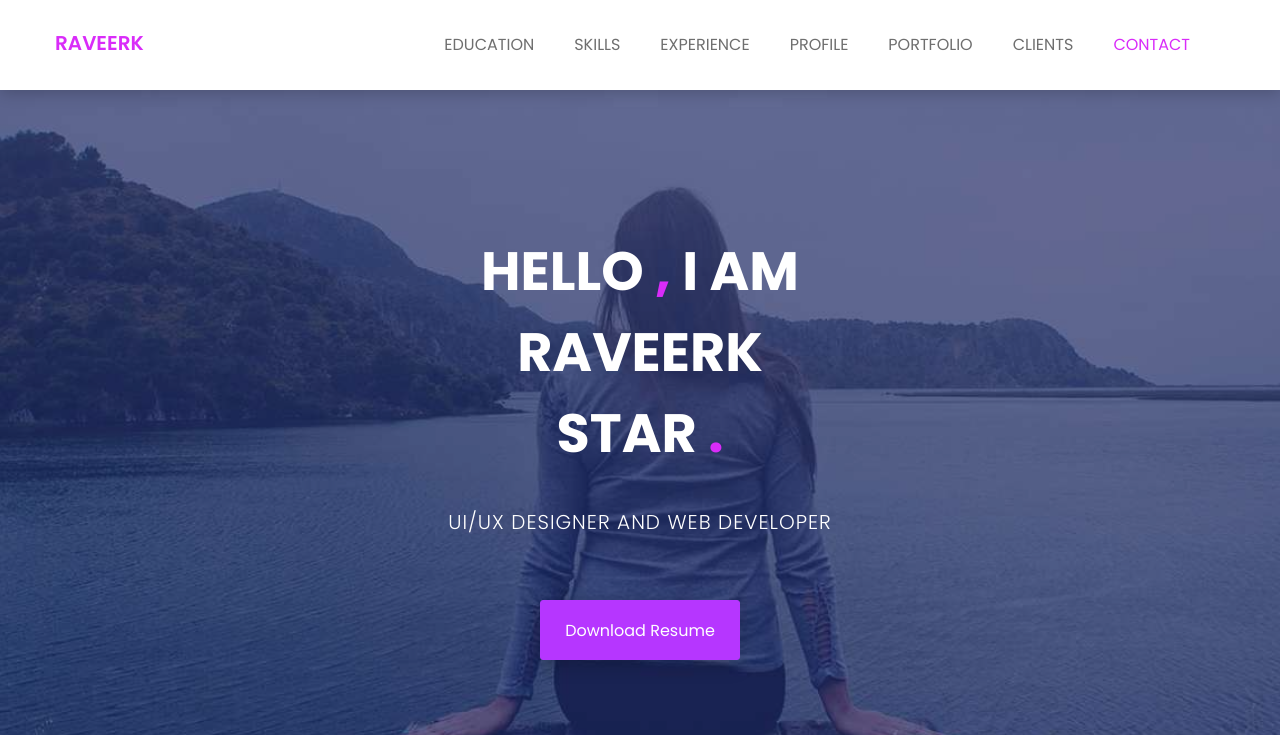
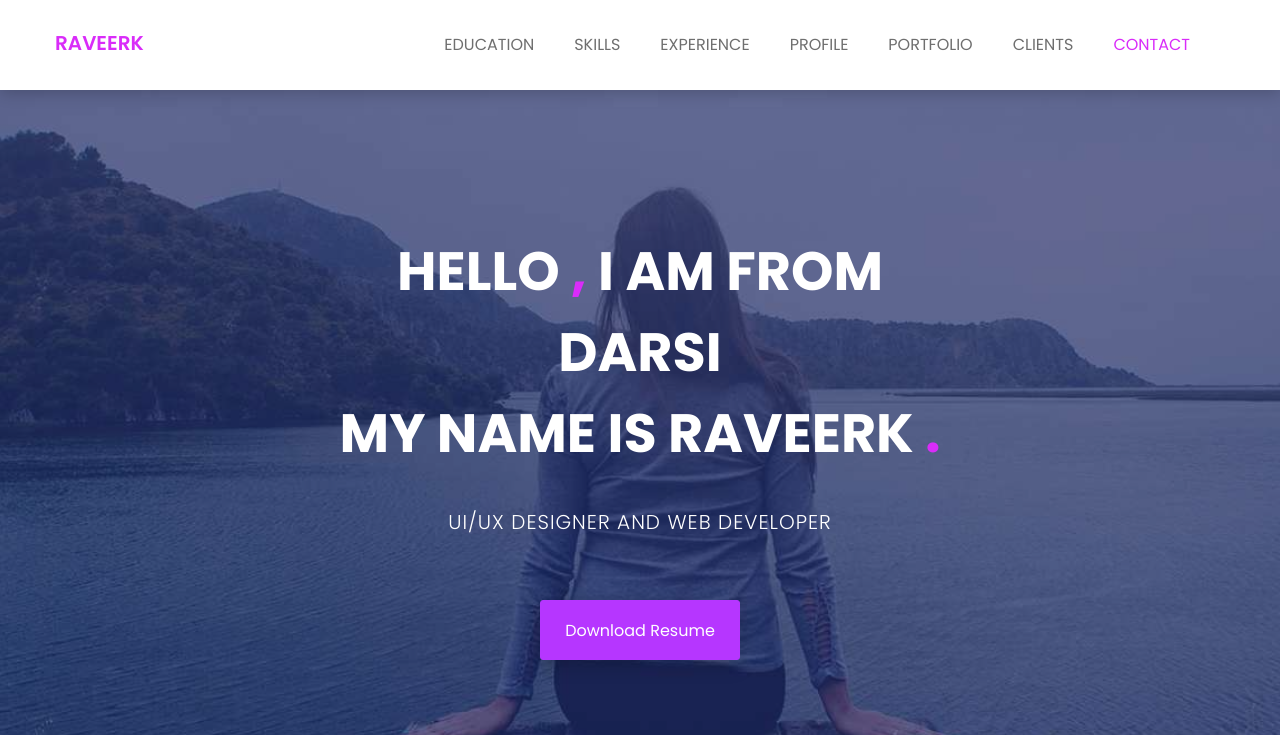
Before and after one commit to raveereddy/devops1, a plain HTML site: page index.html in a window 1280 px wide. Shown: the top 735 px of the page. Drawn offline with nearby package versions, Linux system fonts and the light colour scheme.

Commit message:
Update index.html

```diff
--- a/index.html
+++ b/index.html
@@ -103,7 +103,7 @@
 				<div class="row">
 					<div class="col-md-12 text-center">
 						<div class="header-text">
-							<h2>hello <span>,</span> i am <br> RaveeRK <br> star <span>.</span>   </h2>
+							<h2>Hello <span>,</span> I am from <br> Darsi <br> My Name is RaveeRK <span>.</span>   </h2>
 							<p>ui/ux designer and web developer</p>
 							<a href="assets/download/browney.txt" download>download resume</a>
 						</div><!--/.header-text-->
```
